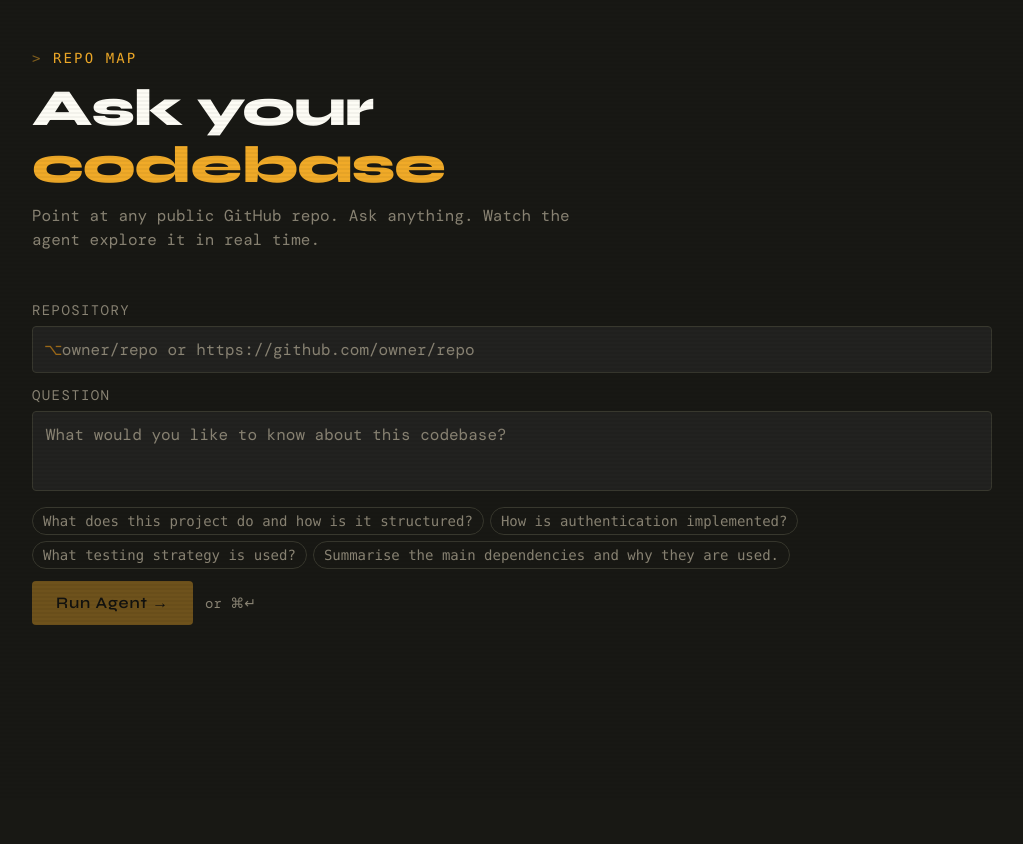
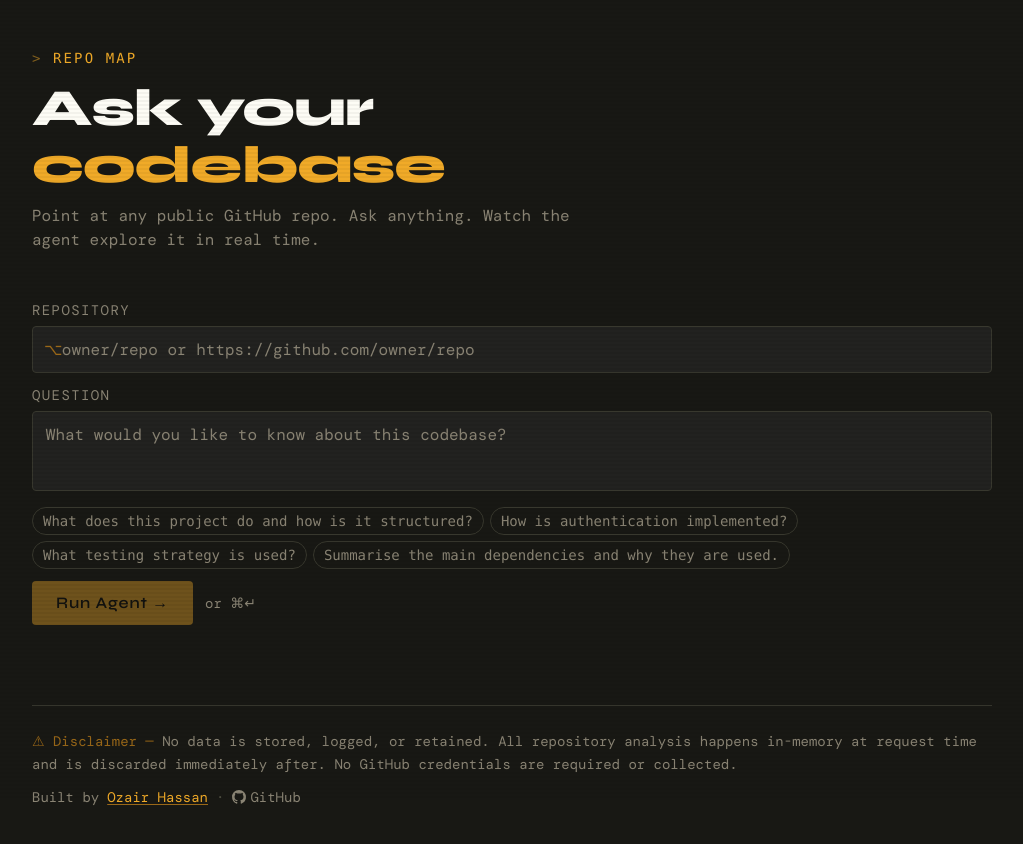
Before and after one commit to Ozair-Hassan/repomap, a Next.js app: page / in a window 1280 px wide. Shown: the top 844 px of the page, without its empty margins (128-1151 px from the left). Before the commit the page ends 800 px from the top, so only its background shows below. Built offline with nearby package versions, Linux system fonts and the light colour scheme; a web font is replaced by a local one.

Commit message:
added footer

```diff
--- a/src/app/page.tsx
+++ b/src/app/page.tsx
@@ -305,6 +305,44 @@
           ✗ {errorMessage}
         </div>
       )}
+
+      {/* Footer */}
+      <footer className="mt-20 pt-6 border-t border-[var(--border)] flex flex-col gap-3">
+        <p className="text-[var(--text-dim)] text-sm leading-relaxed">
+          <span className="text-[var(--amber-dim)]">⚠ Disclaimer —</span> No
+          data is stored, logged, or retained. All repository analysis happens
+          in-memory at request time and is discarded immediately after. No
+          GitHub credentials are required or collected.
+        </p>
+        <p className="text-sm text-[var(--text-dim)] flex items-center gap-2 flex-wrap">
+          <span>Built by</span>
+          <a
+            href="https://www.ozairhassan.com/"
+            target="_blank"
+            rel="noopener noreferrer"
+            className="text-[var(--amber)] hover:text-[#f0b030] transition-colors duration-150 underline underline-offset-2 decoration-[var(--amber-dim)]"
+          >
+            Ozair Hassan
+          </a>
+          <span className="text-[var(--border-lit)]">·</span>
+          <a
+            href="https://github.com/Ozair-Hassan"
+            target="_blank"
+            rel="noopener noreferrer"
+            className="text-[var(--text-dim)] hover:text-[var(--text)] transition-colors duration-150 flex items-center gap-1"
+          >
+            <svg
+              width="14"
+              height="14"
+              viewBox="0 0 24 24"
+              fill="currentColor"
+            >
+              <path d="M12 0C5.37 0 0 5.37 0 12c0 5.31 3.435 9.795 8.205 11.385.6.105.825-.255.825-.57 0-.285-.015-1.23-.015-2.235-3.015.555-3.795-.735-4.035-1.41-.135-.345-.72-1.41-1.23-1.695-.42-.225-1.02-.78-.015-.795.945-.015 1.62.87 1.845 1.23 1.08 1.815 2.805 1.305 3.495.99.105-.78.42-1.305.765-1.605-2.67-.3-5.46-1.335-5.46-5.925 0-1.305.465-2.385 1.23-3.225-.12-.3-.54-1.53.12-3.18 0 0 1.005-.315 3.3 1.23.96-.27 1.98-.405 3-.405s2.04.135 3 .405c2.295-1.56 3.3-1.23 3.3-1.23.66 1.65.24 2.88.12 3.18.765.84 1.23 1.905 1.23 3.225 0 4.605-2.805 5.625-5.475 5.925.435.375.81 1.095.81 2.22 0 1.605-.015 2.895-.015 3.3 0 .315.225.69.825.57A12.02 12.02 0 0 0 24 12c0-6.63-5.37-12-12-12z" />
+            </svg>
+            GitHub
+          </a>
+        </p>
+      </footer>
     </div>
   )
 }
```
